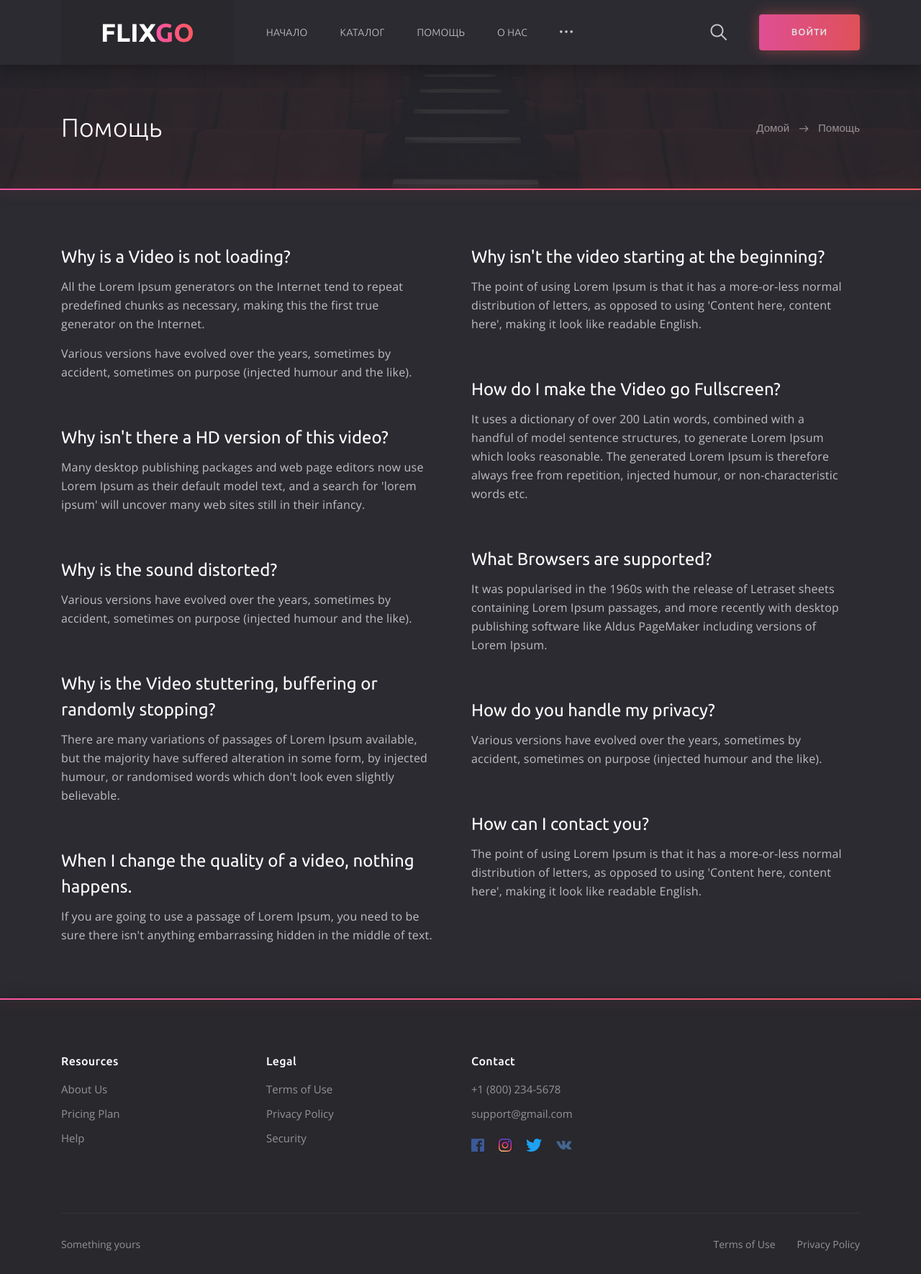
After one commit to soldatov-ss/django-cinema_site, a Django app: page /help/ in a window 1280 px wide. The commit adds this page. Shown: the whole page at 72% size. Run offline with Django 4.2, Linux system fonts and the light colour scheme; some libraries are stand-ins or nearby versions.

Commit message:
страница помощь

```diff
--- a/templates/inc/_header.html
+++ b/templates/inc/_header.html
@@ -26,7 +26,7 @@
 
 
                             <li class="header__nav-item">
-                                <a href="faq.html" class="header__nav-link">{% trans 'Помощь' %}</a>
+                                <a href="{% url 'help_page' %}" class="header__nav-link">{% trans 'Помощь' %}</a>
                             </li>
 
                             <li class="header__nav-item">
--- /dev/null
+++ b/web_site/templates/web_site/help_page.html
@@ -0,0 +1,93 @@
+{% extends 'base.html' %}
+{% load  static  %}
+{% block title %}
+Помощь
+{% endblock %}
+
+{% block content %}
+<!-- page title -->
+<section class="section section--first section--bg" data-bg="{% static 'img/section/section.jpg' %}">
+    <div class="container">
+        <div class="row">
+            <div class="col-12">
+                <div class="section__wrap">
+                    <!-- section title -->
+                    <h2 class="section__title">Помощь</h2>
+                    <!-- end section title -->
+
+                    <!-- breadcrumb -->
+                    <ul class="breadcrumb">
+                        <li class="breadcrumb__item"><a href="{% url 'home' %}">Домой</a></li>
+                        <li class="breadcrumb__item breadcrumb__item--active">Помощь</li>
+                    </ul>
+                    <!-- end breadcrumb -->
+                </div>
+            </div>
+        </div>
+    </div>
+</section>
+<!-- end page title -->
+
+	<!-- faq -->
+<section class="section">
+    <div class="container">
+        <div class="row">
+            <div class="col-12 col-md-6">
+                <div class="faq">
+                    <h3 class="faq__title">Why is a Video is not loading?</h3>
+                    <p class="faq__text">All the Lorem Ipsum generators on the Internet tend to repeat predefined chunks as necessary, making this the first true generator on the Internet.</p>
+                    <p class="faq__text">Various versions have evolved over the years, sometimes by accident, sometimes on purpose (injected humour and the like).</p>
+                </div>
+
+                <div class="faq">
+                    <h3 class="faq__title">Why isn't there a HD version of this video?</h3>
+                    <p class="faq__text">Many desktop publishing packages and web page editors now use Lorem Ipsum as their default model text, and a search for 'lorem ipsum' will uncover many web sites still in their infancy.</p>
+                </div>
+
+                <div class="faq">
+                    <h3 class="faq__title">Why is the sound distorted?</h3>
+                    <p class="faq__text">Various versions have evolved over the years, sometimes by accident, sometimes on purpose (injected humour and the like).</p>
+                </div>
+
+                <div class="faq">
+                    <h3 class="faq__title">Why is the Video stuttering, buffering or randomly stopping?</h3>
+                    <p class="faq__text">There are many variations of passages of Lorem Ipsum available, but the majority have suffered alteration in some form, by injected humour, or randomised words which don't look even slightly believable.</p>
+                </div>
+
+                <div class="faq">
+                    <h3 class="faq__title">When I change the quality of a video, nothing happens.</h3>
+                    <p class="faq__text">If you are going to use a passage of Lorem Ipsum, you need to be sure there isn't anything embarrassing hidden in the middle of text.</p>
+                </div>
+            </div>
+
+            <div class="col-12 col-md-6">
+                <div class="faq">
+                    <h3 class="faq__title">Why isn't the video starting at the beginning?</h3>
+                    <p class="faq__text">The point of using Lorem Ipsum is that it has a more-or-less normal distribution of letters, as opposed to using 'Content here, content here', making it look like readable English.</p>
+                </div>
+
+                <div class="faq">
+                    <h3 class="faq__title">How do I make the Video go Fullscreen?</h3>
+                    <p class="faq__text">It uses a dictionary of over 200 Latin words, combined with a handful of model sentence structures, to generate Lorem Ipsum which looks reasonable. The generated Lorem Ipsum is therefore always free from repetition, injected humour, or non-characteristic words etc.</p>
+                </div>
+
+                <div class="faq">
+                    <h3 class="faq__title">What Browsers are supported?</h3>
+                    <p class="faq__text">It was popularised in the 1960s with the release of Letraset sheets containing Lorem Ipsum passages, and more recently with desktop publishing software like Aldus PageMaker including versions of Lorem Ipsum.</p>
+                </div>
+
+                <div class="faq">
+                    <h3 class="faq__title">How do you handle my privacy?</h3>
+                    <p class="faq__text">Various versions have evolved over the years, sometimes by accident, sometimes on purpose (injected humour and the like).</p>
+                </div>
+
+                <div class="faq">
+                    <h3 class="faq__title">How can I contact you?</h3>
+                    <p class="faq__text">The point of using Lorem Ipsum is that it has a more-or-less normal distribution of letters, as opposed to using 'Content here, content here', making it look like readable English.</p>
+                </div>
+            </div>
+        </div>
+    </div>
+</section>
+	<!-- end faq -->
+{% endblock %}
--- a/web_site/urls.py
+++ b/web_site/urls.py
@@ -7,6 +7,7 @@ urlpatterns = [
     path('filter/', FilterMoviesView.as_view(), name='filter'),
     path('search/', Search.as_view(), name='search'),
     path('about/', about_us, name='about'),
+    path('help/', faq_page, name='help_page'),
     path('register/', UserRegisterView.as_view(), name='register'),
     path('login/', UserLoginView.as_view(), name='login'),
     path('logout/', logout_user, name='logout'),
--- a/web_site/views.py
+++ b/web_site/views.py
@@ -186,3 +186,7 @@ class Search(ListView):
 
 def about_us(request):
     return render(request, 'web_site/about.html')
+
+
+def faq_page(request):
+    return render(request, 'web_site/help_page.html')
```
